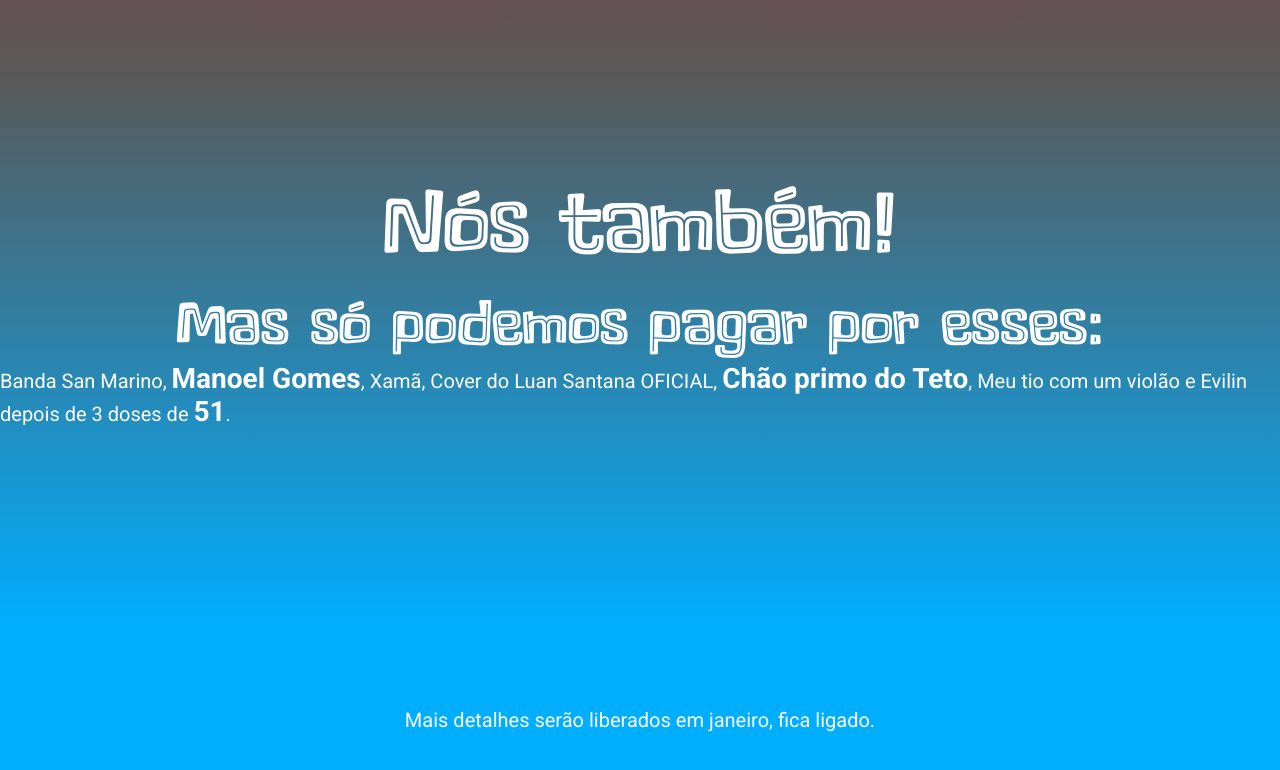
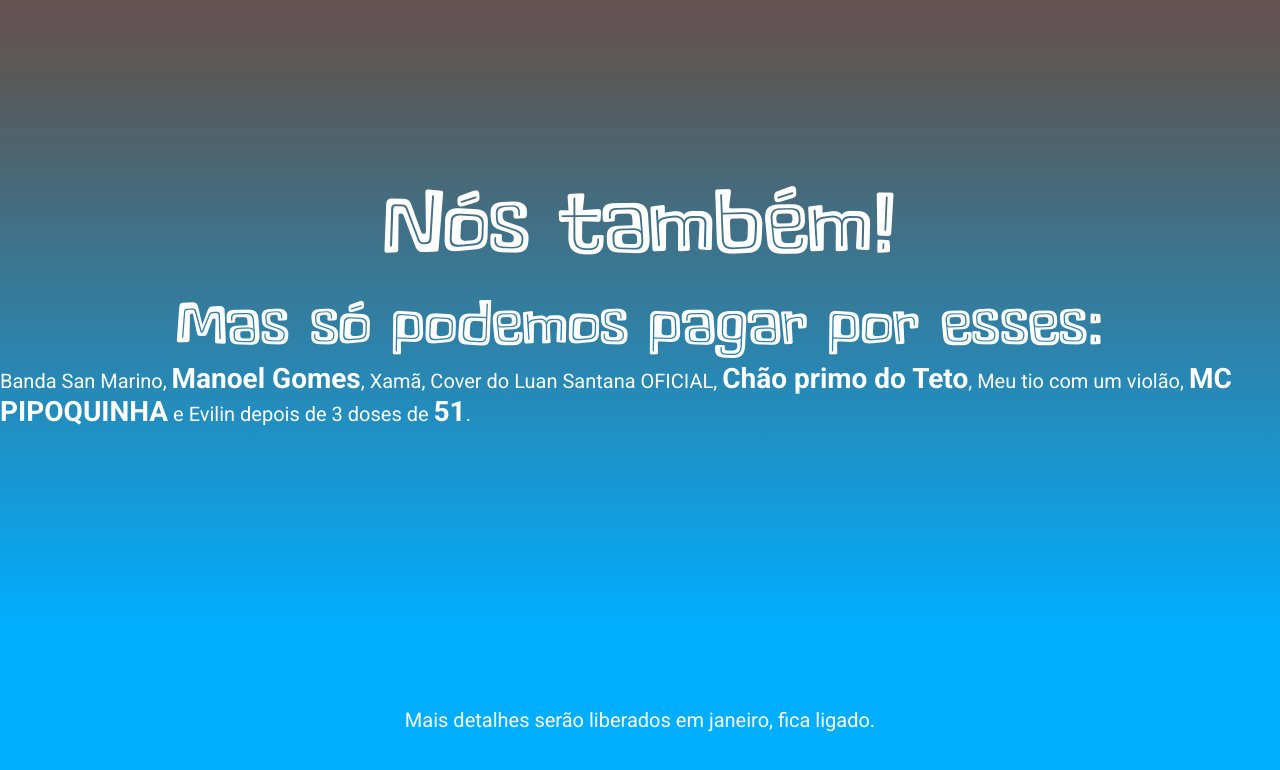
Before and after one commit to JoaoLubaw/Event_Page-Project5EBAC, a website built with Parcel: page src/index.html in a window 1280 px wide. Shown: the part 1280-2050 px from the top of the page. Built offline with nearby package versions, Linux system fonts and the light colour scheme.

Commit message:
agora vai

```diff
--- a/src/index.html
+++ b/src/index.html
@@ -48,7 +48,7 @@
     <div data-aos="fade-left" class="container"><h1 class="event__title">Nós também!</h1></div>
     <div data-aos="fade-left" class="container"><h1 class=" event__title event__title--2">Mas só podemos pagar por esses:</h1></div>
     <div data-aos="fade-right" class="container">
-        <p class="artists">Banda San Marino, <span class="big">Manoel Gomes</span>, Xamã, Cover do Luan Santana OFICIAL, <span class="big">Chão primo do Teto</span>, Meu tio com um violão e Evilin depois de 3 doses de <span class="big">51</span>.</p>
+        <p class="artists">Banda San Marino, <span class="big">Manoel Gomes</span>, Xamã, Cover do Luan Santana OFICIAL, <span class="big">Chão primo do Teto</span>, Meu tio com um violão, <span class="big">MC PIPOQUINHA</span> e Evilin depois de 3 doses de <span class="big">51</span>.</p>
     </div>
 </section>
 
```
Also changed, not shown: dist/index.html, 4 other files.
